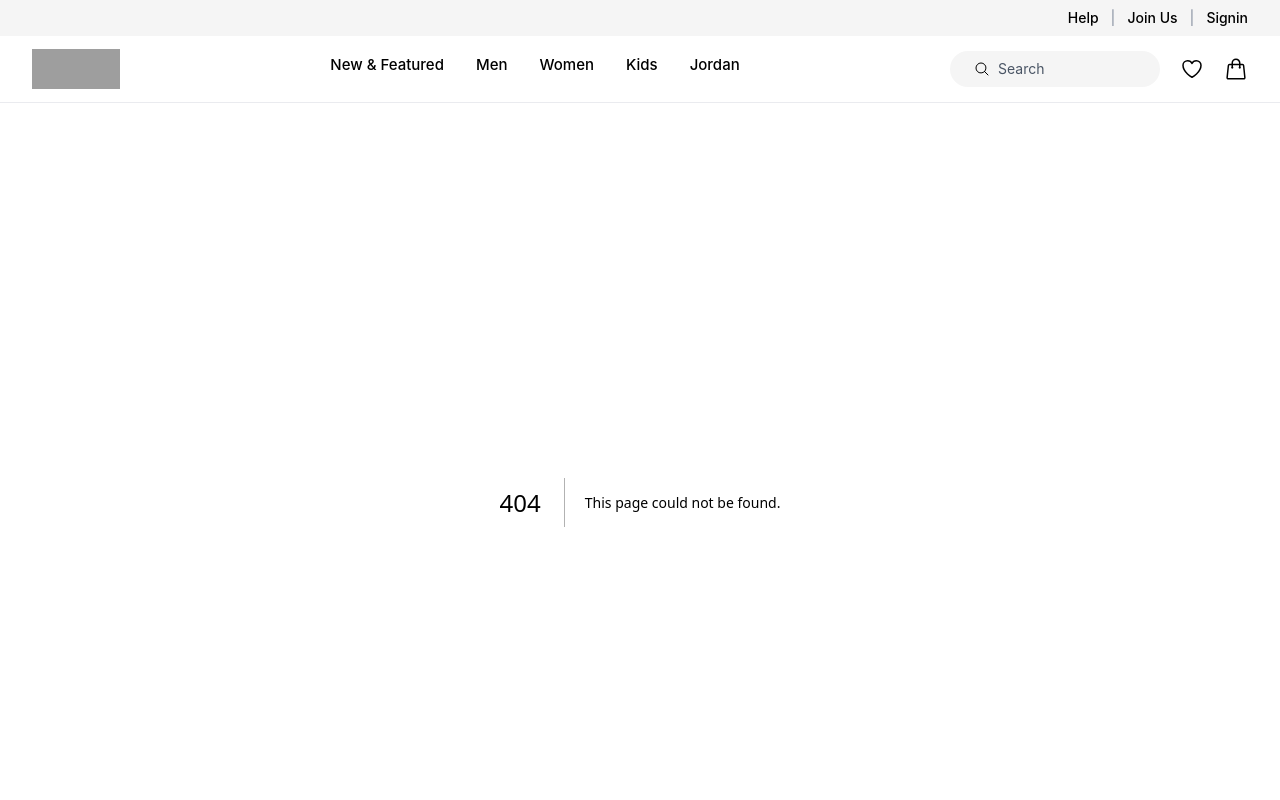
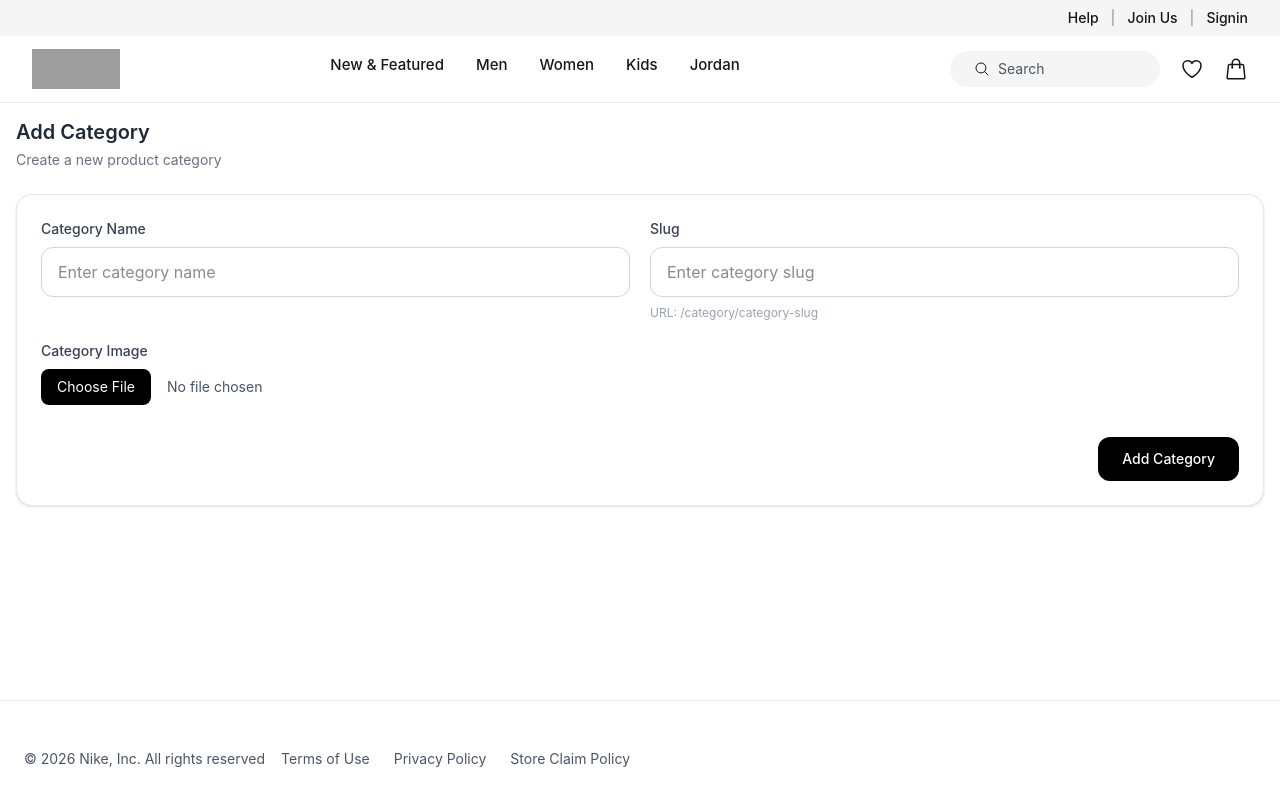
Before and after one commit to shubhambajetha/monorepo-ecom, a Next.js app in the folder apps/web/: page /admin/create-category in a window 1280 px wide. Before the commit this address had no page. Shown: the top 800 px of the page. Built offline with nearby package versions, Linux system fonts and the light colour scheme; grey boxes are pictures that could not be loaded.

Commit message:
working on the admin backend

```diff
--- /dev/null
+++ b/apps/web/app/(routes)/admin/allcategory/page.tsx
@@ -0,0 +1,12 @@
+import Allcategory from '@/app/components/admin/category/Allcategory';
+import React from 'react'
+
+const page = () => {
+  return (
+    <div>
+        <Allcategory/>
+    </div>
+  )
+}
+
+export default page
--- /dev/null
+++ b/apps/web/app/(routes)/admin/create-category/page.tsx
@@ -0,0 +1,12 @@
+import AddCategory from '@/app/components/admin/category/AddCategory';
+import React from 'react';
+
+const page = () => {
+  return (
+    <div>
+      <AddCategory />
+    </div>
+  );
+};
+
+export default page;
--- a/apps/web/app/components/admin/SideBar.tsx
+++ b/apps/web/app/components/admin/admin-homepage/SideBar.tsx
@@ -1,4 +1,4 @@
-"use client"
+'use client';
 import { useState } from 'react';
 
 import {
@@ -16,11 +16,15 @@ import {
   HiOutlineBolt,
   HiOutlineChevronRight,
 } from 'react-icons/hi2';
+import { ReactNode } from 'react';
 
 type NavItem = {
   label: string;
-  icon: JSX.Element;
+  icon: ReactNode;
   hasChevron?: boolean;
+  children?: {
+    label: string;
+  }[];
 };
 
 const iconClass = 'w-[18px] h-[18px]';
@@ -31,30 +35,35 @@ const mainNavItems: NavItem[] = [
     icon: <HiOutlineHome className={iconClass} />,
     hasChevron: true,
   },
-  {
-    label: 'Product',
-    icon: <HiOutlineCube className={iconClass} />,
-    hasChevron: true,
-  },
+  // {
+  //   label: 'Product',
+  //   icon: <HiOutlineCube className={iconClass} />,
+  //   hasChevron: true,
+  // },
   {
     label: 'Category',
     icon: <HiOutlineSquares2X2 className={iconClass} />,
     hasChevron: true,
+    children: [{ label: 'All Category' }, { label: 'Add Category' }],
+
   },
   {
-    label: 'Attributes',
+    label: 'Sub Category',
     icon: <HiOutlineTag className={iconClass} />,
     hasChevron: true,
+    children: [{ label: 'All Category' }, { label: 'Add Category' }],
   },
   {
-    label: 'Order',
+    label: 'collections',
     icon: <HiOutlineClipboardDocumentList className={iconClass} />,
     hasChevron: true,
+    children: [{ label: 'All collections' }, { label: 'Add Collection' }],
   },
   {
-    label: 'Users',
+    label: 'product',
     icon: <HiOutlineUsers className={iconClass} />,
     hasChevron: true,
+    children: [{ label: 'All Product ' }, { label: 'Add Product' }],
   },
   {
     label: 'Store Setting',
@@ -84,6 +93,8 @@ const supportItems: NavItem[] = [
 export default function SideBar() {
   const [collapsed, setCollapsed] = useState(false);
   const [active, setActive] = useState('Ecommerce');
+  const [openDropdown, setOpenDropdown] = useState<string | null>(null);
+
   return (
     <aside
       className={`
@@ -128,6 +139,8 @@ export default function SideBar() {
             active={active === item.label}
             collapsed={collapsed}
             onClick={() => setActive(item.label)}
+            openDropdown={openDropdown}
+            setOpenDropdown={setOpenDropdown}
           />
         ))}
 
@@ -146,6 +159,8 @@ export default function SideBar() {
             active={active === item.label}
             collapsed={collapsed}
             onClick={() => setActive(item.label)}
+            openDropdown={openDropdown}
+            setOpenDropdown={setOpenDropdown}
           />
         ))}
       </nav>
@@ -158,12 +173,24 @@ type NavRowProps = {
   active: boolean;
   collapsed: boolean;
   onClick: () => void;
+  openDropdown: string | null;
+  setOpenDropdown: React.Dispatch<React.SetStateAction<string | null>>;
+};
+function NavRow({ item, active, collapsed, onClick, openDropdown, setOpenDropdown }: NavRowProps) {
+  const isOpen = openDropdown === item.label;
+
+  const handleDropdown = () => {
+    if (item.children) {
+      setOpenDropdown(isOpen ? null : item.label);
+    }
+
+    onClick();
   };
 
-function NavRow({ item, active, collapsed, onClick }: NavRowProps) {
   return (
+    <div>
       <div
-      onClick={onClick}
+        onClick={handleDropdown}
         className={`
           group relative flex items-center gap-[11px] cursor-pointer my-px
           transition-colors duration-150 overflow-hidden whitespace-nowrap
@@ -186,23 +213,28 @@ function NavRow({ item, active, collapsed, onClick }: NavRowProps) {
         {!collapsed && <span className="flex-1 text-[13px] font-medium">{item.label}</span>}
 
         {!collapsed && item.hasChevron && (
-        <span className="opacity-35 flex-shrink-0">
+          <span
+            className={`opacity-35 flex-shrink-0 transition-transform duration-300 ${
+              isOpen ? 'rotate-90' : ''
+            }`}
+          >
             <HiOutlineChevronRight className="w-[13px] h-[13px]" />
           </span>
         )}
+      </div>
 
-      {collapsed && (
-        <span
-          className="
-          pointer-events-none absolute left-full ml-[10px]
-          bg-[#2a2e38] text-[#e0e5ef] text-xs font-medium
-          px-[10px] py-[5px] rounded-[7px] whitespace-nowrap
-          shadow-[0_4px_14px_rgba(0,0,0,0.35)] z-50
-          opacity-0 group-hover:opacity-100 transition-opacity duration-150
-        "
+      {/* Dropdown */}
+      {isOpen && item.children && !collapsed && (
+        <div className="ml-[45px] mt-1 flex flex-col gap-2">
+          {item.children.map((child) => (
+            <div
+              key={child.label}
+              className="text-[13px] text-[#9ca3af] hover:text-white cursor-pointer"
             >
-          {item.label}
-        </span>
+              {child.label}
+            </div>
+          ))}
+        </div>
       )}
     </div>
   );
--- /dev/null
+++ b/apps/web/app/components/admin/category/AddCategory.tsx
@@ -0,0 +1,95 @@
+'use client';
+
+import React, { useState } from 'react';
+
+const AddCategory = () => {
+  const [category, setCategory] = useState('');
+  const [slug, setSlug] = useState('');
+
+  const handleCategoryName = (value: string) => {
+    setCategory(value);
+
+    const generatedSlug = value
+      .toLowerCase()
+      .trim()
+      .replace(/\s+/g, '-')
+      .replace(/[^\w-]+/g, '');
+
+    setSlug(generatedSlug);
+  };
+
+  return (
+    <div className="max-w-[1450px] mx-auto px-4 py-4">
+      {/* Heading */}
+      <div className="mb-6">
+        <h1 className="text-xl font-semibold text-gray-800">Add Category</h1>
+
+        <p className="text-sm text-gray-500 mt-1">Create a new product category</p>
+      </div>
+
+      {/* Card */}
+      <div className="bg-white border border-gray-200 rounded-2xl p-6 shadow-sm">
+        <div className="grid grid-cols-1 md:grid-cols-2 gap-5">
+          {/* Category Name */}
+          <div className="flex flex-col gap-2">
+            <label htmlFor="category" className="text-sm font-medium text-gray-700">
+              Category Name
+            </label>
+
+            <input
+              type="text"
+              id="category"
+              value={category}
+              onChange={(e) => handleCategoryName(e.target.value)}
+              placeholder="Enter category name"
+              className="w-full rounded-xl border border-gray-300 px-4 py-3 outline-none focus:ring-2 focus:ring-black/10 focus:border-black transition"
+            />
+          </div>
+
+          {/* Slug */}
+          <div className="flex flex-col gap-2">
+            <label htmlFor="slug" className="text-sm font-medium text-gray-700">
+              Slug
+            </label>
+
+            <input
+              type="text"
+              id="slug"
+              value={slug}
+              onChange={(e) => setSlug(e.target.value)}
+              placeholder="Enter category slug"
+              className="w-full rounded-xl border border-gray-300 px-4 py-3 outline-none focus:ring-2 focus:ring-black/10 focus:border-black transition"
+            />
+
+            <p className="text-xs text-gray-400">URL: /category/{slug || 'category-slug'}</p>
+          </div>
+
+          {/* Image */}
+          <div className="flex flex-col gap-2 md:col-span-2">
+            <label htmlFor="image" className="text-sm font-medium text-gray-700">
+              Category Image
+            </label>
+
+            <input
+              type="file"
+              id="image"
+              className="block w-full text-sm text-gray-600
+              file:mr-4 file:rounded-lg file:border-0
+              file:bg-black file:px-4 file:py-2
+              file:text-white hover:file:bg-gray-800"
+            />
+          </div>
+        </div>
+
+        {/* Button */}
+        <div className="mt-8 flex justify-end">
+          <button className="rounded-xl bg-black px-6 py-3 text-sm font-medium text-white hover:bg-gray-800 transition">
+            Add Category
+          </button>
+        </div>
+      </div>
+    </div>
+  );
+};
+
+export default AddCategory;
--- /dev/null
+++ b/apps/web/app/components/admin/category/Allcategory.tsx
@@ -0,0 +1,96 @@
+import React from 'react';
+import { Pencil, Trash2 } from 'lucide-react';
+
+const categories = [
+  {
+    id: 1,
+    name: 'Mobile Phones',
+    slug: 'mobile-phones',
+    products: 12,
+  },
+  {
+    id: 2,
+    name: 'Laptops',
+    slug: 'laptops',
+    products: 8,
+  },
+  {
+    id: 3,
+    name: 'Fashion',
+    slug: 'fashion',
+    products: 20,
+  },
+];
+
+const Allcategory = () => {
+  return (
+    <div className="max-w-[1450px] mx-auto px-4 py-4">
+      {/* Heading */}
+      <div className="mb-6">
+        <h1 className="text-2xl font-semibold text-gray-800">All Categories</h1>
+
+        <p className="text-sm text-gray-500 mt-1">Manage all your product categories</p>
+      </div>
+
+      {/* Table Card */}
+      <div className="overflow-hidden rounded-2xl border border-gray-200 bg-white shadow-sm">
+        {/* Table Header */}
+        <div className="grid grid-cols-12 border-b border-gray-200 bg-gray-50 px-6 py-4 text-sm font-semibold text-gray-600">
+          <div className="col-span-1">#</div>
+          <div className="col-span-3">Category Name</div>
+          <div className="col-span-4">Slug</div>
+          <div className="col-span-2">Products</div>
+          <div className="col-span-2 text-center">Actions</div>
+        </div>
+
+        {/* Table Body */}
+        {categories.map((category, index) => (
+          <div
+            key={category.id}
+            className="grid grid-cols-12 items-center border-b border-gray-100 px-6 py-4 text-sm hover:bg-gray-50 transition"
+          >
+            {/* Number */}
+            <div className="col-span-1 font-medium text-gray-700">{index + 1}</div>
+
+            {/* Name */}
+            <div className="col-span-3">
+              <h2 className="font-medium text-gray-800">{category.name}</h2>
+            </div>
+
+            {/* Slug */}
+            <div className="col-span-4">
+              <span className="rounded-lg bg-gray-100 px-3 py-1 text-xs text-gray-600">
+                {category.slug}
+              </span>
+            </div>
+
+            {/* Products */}
+            <div className="col-span-2 text-gray-600">{category.products} Products</div>
+
+            {/* Actions */}
+            <div className="col-span-2 flex items-center justify-center gap-3">
+              <button className="flex h-9 w-9 items-center justify-center rounded-lg border border-gray-200 text-gray-600 hover:bg-black hover:text-white transition">
+                <Pencil className="h-4 w-4" />
+              </button>
+
+              <button className="flex h-9 w-9 items-center justify-center rounded-lg border border-red-200 text-red-500 hover:bg-red-500 hover:text-white transition">
+                <Trash2 className="h-4 w-4" />
+              </button>
+            </div>
+          </div>
+        ))}
+
+        {/* Empty State */}
+        {categories.length === 0 && (
+          <div className="py-16 text-center">
+            <h2 className="text-lg font-medium text-gray-700">No Categories Found</h2>
+
+            <p className="mt-1 text-sm text-gray-500">Start by adding your first category</p>
+          </div>
+        )}
+      </div>
+    </div>
+  );
+};
+
+export default Allcategory;
```
Also changed, not shown: apps/web/app/(routes)/admin/adminpage/page.tsx (renamed from apps/web/app/(routes)/admin/page.tsx, +5 -4 lines), apps/web/tsconfig.json (+3 -8 lines), apps/web/app/components/admin/admin-homepage/CardColumn.tsx (renamed from apps/web/app/components/admin/CardColumn.tsx), apps/web/app/components/admin/admin-homepage/HomeAdmin.tsx (renamed from apps/web/app/components/admin/HomeAdmin.tsx), apps/web/app/components/admin/admin-homepage/SecondColumn.tsx (renamed from apps/web/app/components/admin/SecondColumn.tsx), apps/web/app/components/admin/admin-homepage/TopBar.tsx (renamed from apps/web/app/components/admin/TopBar.tsx), 2 other files (tests, documents, lock files or other folders). Lines whose indentation alone changed are shown as unchanged.
